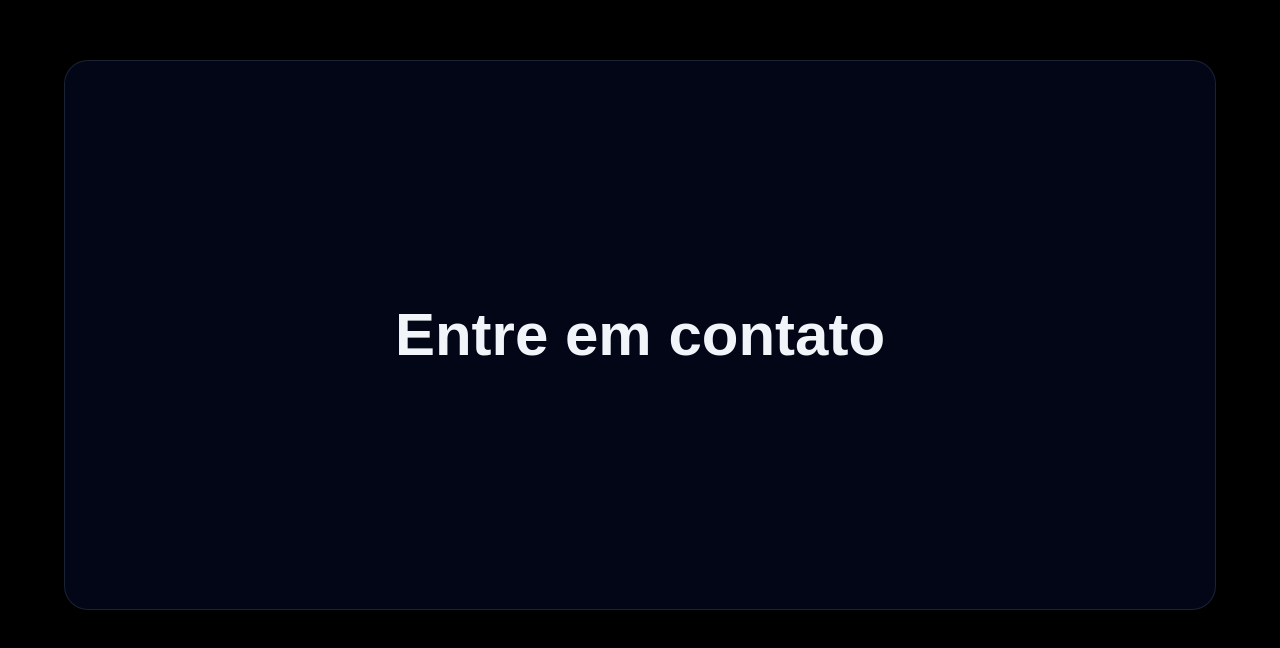
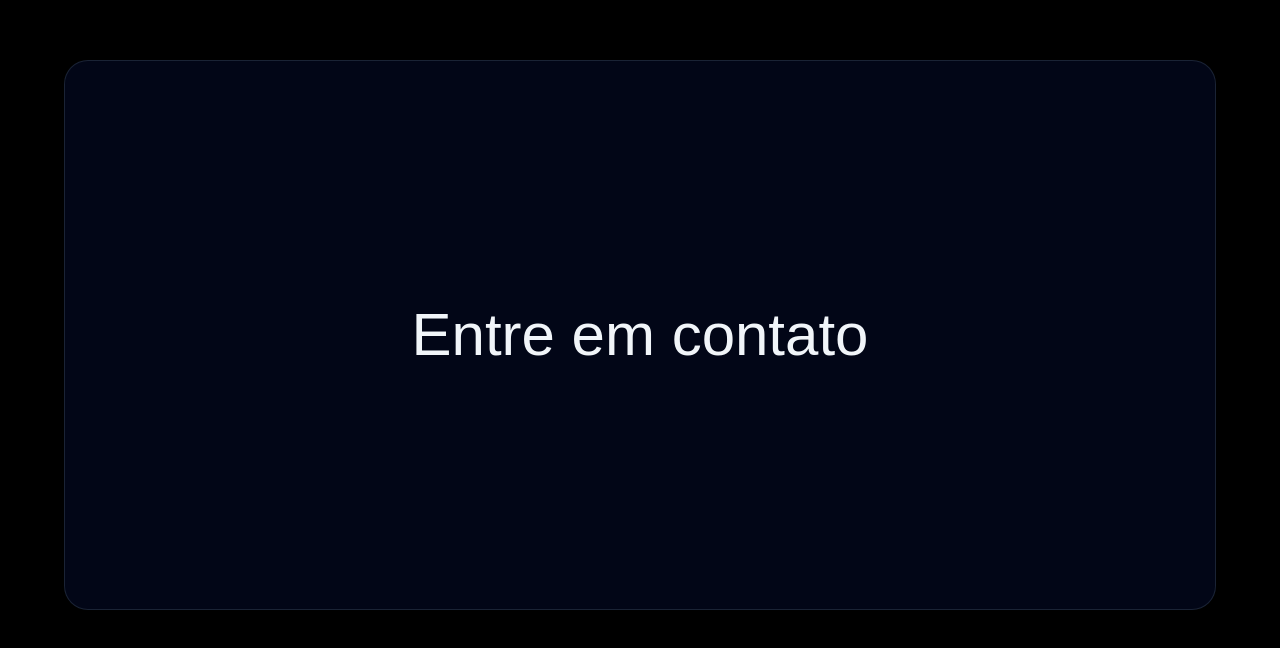
Before and after one commit to renanbrayner/nextfolio, a Next.js app: page /en in a window 1280 px wide. Shown: the part 4758-5406 px from the top of the page. Built offline with nearby package versions, Linux system fonts and the light colour scheme; a web font is replaced by a local one.

Commit message:
adicionar link ao ContactForm

```diff
--- a/src/app/[lang]/components/ContactForm.tsx
+++ b/src/app/[lang]/components/ContactForm.tsx
@@ -31,7 +31,9 @@ export default function ContactForm() {
         }}
         className="flex h-full items-center justify-center border-slate-700/50 bg-slate-950 p-20"
       >
-        <strong className="text-6xl">Entre em contato</strong>
+        <a href="mailto:renanbrayner@gmail.com" className="text-6xl">
+          Entre em contato
+        </a>
       </motion.div>
     </motion.div>
   );
```
